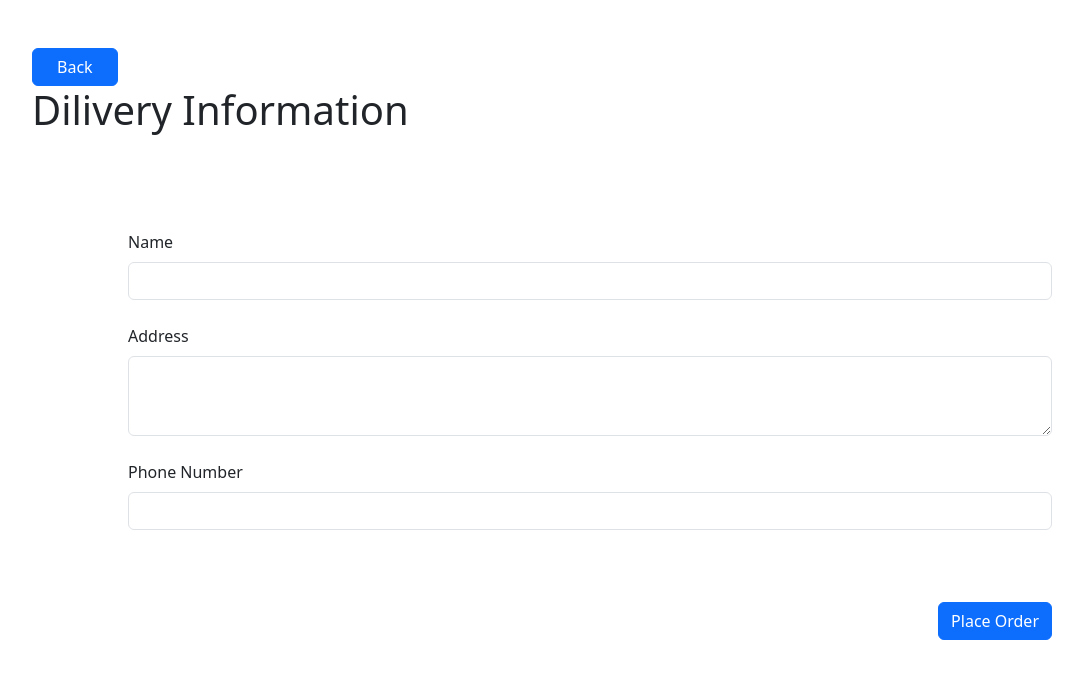
After one commit to AshenKavinda/HTML-CSS-BootStrap-PHP-WebCW, a PHP site: page /deliveryInformation.php in a window 1280 px wide. The commit adds this page. Shown: the top 687 px of the page, without its empty margins (50-1133 px from the left). Run offline with PHP 8.4, Linux system fonts and the light colour scheme.

Commit message:
add delivery information page

```diff
--- /dev/null
+++ b/cart/deliveryInformation.php
@@ -0,0 +1,76 @@
+<?php
+session_start();
+
+?>
+
+<!doctype html>
+<html lang="en">
+  <head>
+    <meta charset="utf-8">
+    <meta name="viewport" content="width=device-width, initial-scale=1">
+    <title>Bootstrap demo</title>
+    <link href="https://cdn.jsdelivr.net/npm/bootstrap@5.3.3/dist/css/bootstrap.min.css" rel="stylesheet" integrity="sha384-QWTKZyjpPEjISv5WaRU9OFeRpok6YctnYmDr5pNlyT2bRjXh0JMhjY6hW+ALEwIH" crossorigin="anonymous">
+  </head>
+  <body>
+    <div class="container">
+        <div class="mt-5">
+            <a href="cart.php" style="text-decoration: none;color:aliceblue;"><button class="btn btn-primary px-4">Back</button></a>
+            <h1>Dilivery Information</h1>
+            <?php if(isset($_POST['total'])): ?>
+                <h3>Total : <?=$_POST['total']?></h3>
+            <?php endif; ?>
+
+        </div>
+        <form id="orderForm" action="" method="post">
+            <div class="mx-5 px-5 my-5 py-5 d-flex flex-column gap-4">
+                <div>
+                    <label for="name" class="form-label">Name</label>
+                    <input type="text" id="name" name="name" class="form-control">
+                </div>
+                <div>
+                    <label for="address" class="form-label">Address</label>
+                    <textarea style="height: 10vh;" id="address" name="address" class="form-control"></textarea>
+                </div>
+                <div>
+                    <label for="phone" class="form-label">Phone Number</label>
+                    <input type="text" id="phone" name="phone" class="form-control">
+                </div>
+                <div class="mt-5 w-100">
+                    <button style="float: right;" type="submit" class="btn btn-primary">Place Order</button>
+                </div>
+            </div>
+        </form>
+
+    </div>
+    <script src="https://cdn.jsdelivr.net/npm/bootstrap@5.3.3/dist/js/bootstrap.bundle.min.js" integrity="sha384-YvpcrYf0tY3lHB60NNkmXc5s9fDVZLESaAA55NDzOxhy9GkcIdslK1eN7N6jIeHz" crossorigin="anonymous"></script>
+    <script>
+        document.getElementById('orderForm').addEventListener('submit', function(event) {
+        // Prevent the form from submitting
+        event.preventDefault();
+
+        const name = document.getElementById('name');
+        const address = document.getElementById('address');
+        const phone = document.getElementById('phone');
+
+        if (name.value.trim() === '') {
+            alert('Please enter your name.');
+            name.focus();
+            return false;
+        }
+        if (address.value.trim() === '') {
+            alert('Please enter your address.');
+            address.focus();
+            return false;
+        }
+        if (phone.value.trim() === '') {
+            alert('Please enter your phone number.');
+            phone.focus();
+            return false;
+        }
+
+        // If all fields are valid, submit the form
+        this.submit();
+    });
+    </script>
+</body>
+</html>
```
Also changed, not shown: cart/add_to_cart.php (+14 -3 lines), cart/cart.php (+6 -6 lines), cart/diliveryInformation.html (added, +40 -0 lines).
